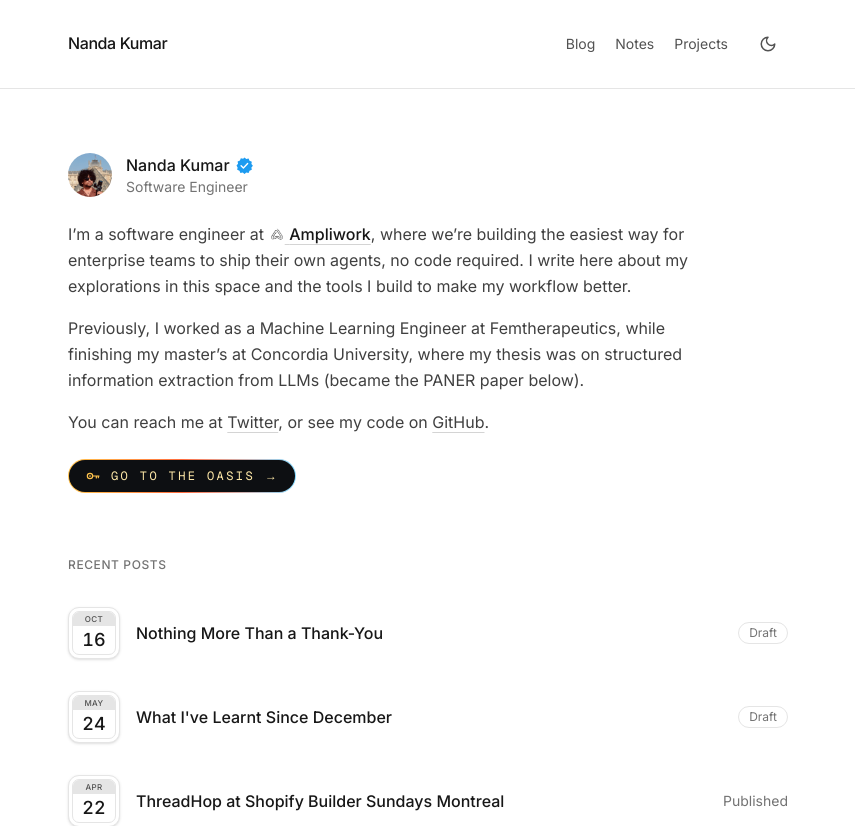
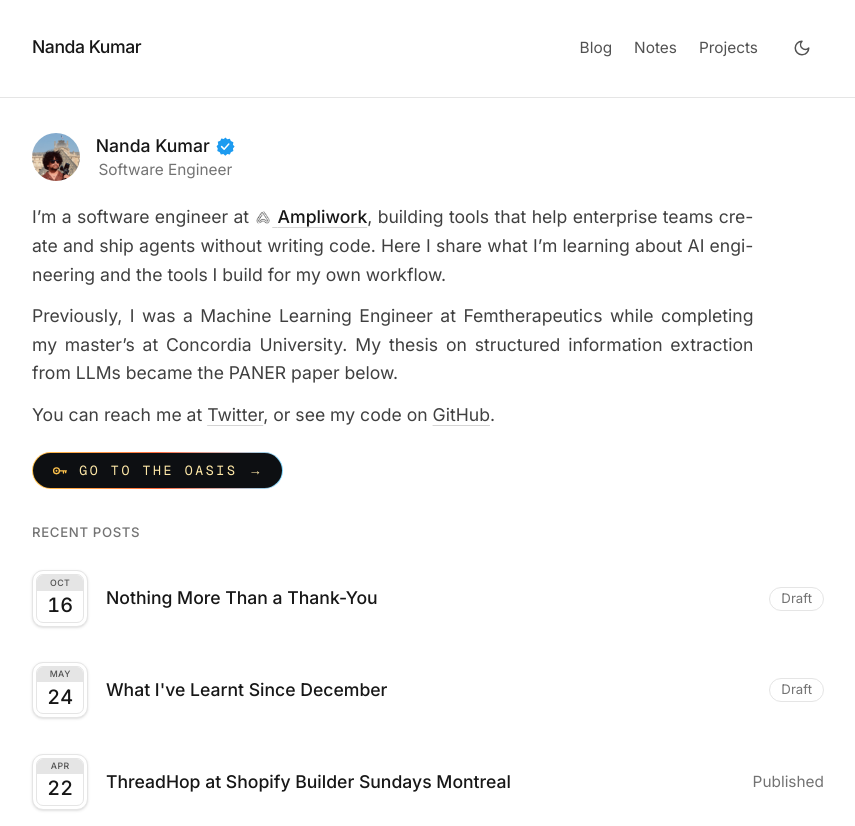
Before and after one commit to parzival1l/parzival1l.github.io, a Next.js app: page / in a window 1280 px wide. Shown: the top 826 px of the page, without its empty margins (212-1067 px from the left). Built offline with nearby package versions, Linux system fonts and the light colour scheme.

Commit message:
Increase default type size and tighten homepage layout

```diff
--- a/app/globals.css
+++ b/app/globals.css
@@ -46,6 +46,7 @@
 }
 
 html {
+  font-size: 110%;
   font-family: var(--font-sans);
   color: var(--fg);
   background: var(--bg);
@@ -69,8 +70,7 @@ html {
   }
 }
 
-/* Tighten the prose plugin's defaults: link color uses our accent, slightly
-   smaller body type, comfortable line-height for long-form reading. */
+/* Keep article text on the site's base size with comfortable leading. */
 .prose {
   --tw-prose-links: var(--color-accent);
   --tw-prose-bullets: #9ca3af;
@@ -82,11 +82,11 @@ html {
    by weight more than size, like the reading surfaces this site borrows
    from. */
 .prose :where(h2) {
-  font-size: 1.25em; /* 20px at 16px body */
+  font-size: 1.25em;
 }
 
 .prose :where(h3) {
-  font-size: 1.0625em; /* 17px */
+  font-size: 1.0625em;
 }
 
 .prose a {
--- a/app/page.tsx
+++ b/app/page.tsx
@@ -15,7 +15,7 @@ function VerifiedBadge() {
   return (
     <svg
       viewBox="0 0 20 20"
-      className="h-[17px] w-[17px]"
+      className="h-[1.0625em] w-[1.0625em]"
       aria-label="Verified"
       role="img"
     >
@@ -44,7 +44,7 @@ function AmpliMark() {
       alt=""
       width={16}
       height={17}
-      className="inline-block h-[17px] w-auto align-[-0.2em] grayscale"
+      className="inline-block h-[1.0625em] w-auto align-[-0.2em] grayscale"
       aria-hidden="true"
     />
   )
@@ -72,7 +72,7 @@ function OasisLink() {
   return (
     <a
       href="https://oasis.parzival.computer"
-      className="group mt-6 inline-flex rounded-full bg-gradient-to-r from-[#ffc34d] via-[#ff6b3d] to-[#7fd8ff] p-px shadow-[0_0_0_0_rgba(255,195,77,0)] transition-shadow duration-300 hover:shadow-[0_0_24px_2px_rgba(255,140,80,0.35)] focus-visible:outline-2 focus-visible:outline-offset-2 focus-visible:outline-accent"
+      className="group mt-5 inline-flex rounded-full bg-gradient-to-r from-[#ffc34d] via-[#ff6b3d] to-[#7fd8ff] p-px shadow-[0_0_0_0_rgba(255,195,77,0)] transition-shadow duration-300 hover:shadow-[0_0_24px_2px_rgba(255,140,80,0.35)] focus-visible:outline-2 focus-visible:outline-offset-2 focus-visible:outline-accent"
     >
       <span className="inline-flex items-center gap-2.5 rounded-full bg-[#0d0f12] px-4 py-2 font-mono text-xs uppercase tracking-[0.2em] text-[#ffe9a8]">
         <span className="text-[#ffc34d]">
@@ -131,20 +131,20 @@ export default function HomePage() {
   const posts = getAllPosts().slice(0, 5)
 
   return (
-    <div className="mx-auto max-w-3xl px-6 py-16">
-      <section className="mb-16 max-w-prose">
-        <div className="mb-6 flex items-center gap-3.5">
+    <div className="mx-auto max-w-3xl px-6 pt-8 pb-12">
+      <section className="mb-8 max-w-prose">
+        <div className="mb-5 flex items-center gap-3.5">
           <Avatar />
           <div>
-            <p className="flex items-center gap-1.5 text-base font-medium text-neutral-900">
+            <p className="flex items-center justify-center gap-1.5 text-base font-medium text-neutral-900">
               Nanda Kumar
               <VerifiedBadge />
             </p>
-            <p className="text-sm text-neutral-500">Software Engineer</p>
+            <p className="text-center text-sm text-neutral-500">Software Engineer</p>
           </div>
         </div>
 
-        <p className="text-base leading-relaxed text-neutral-700">
+        <p className="text-base leading-relaxed text-neutral-700 sm:text-justify sm:hyphens-auto">
           I&rsquo;m a software engineer at{' '}
           <a
             href="https://www.ampliwork.com"
@@ -155,18 +155,17 @@ export default function HomePage() {
             <AmpliMark />{' '}
             <span className="font-medium text-neutral-900">Ampliwork</span>
           </a>,
-          where we&rsquo;re building the easiest way for enterprise teams to
-          ship their own agents, no code required. I write here about my
-          explorations in this space and the tools I build to make my
-          workflow better.
+          building tools that help enterprise teams create and ship agents
+          without writing code. Here I share what I&rsquo;m learning about AI
+          engineering and the tools I build for my own workflow.
         </p>
-        <p className="mt-4 text-base leading-relaxed text-neutral-700">
-          Previously, I worked as a Machine Learning Engineer at
-          Femtherapeutics, while finishing my master&rsquo;s at Concordia
-          University, where my thesis was on structured information
-          extraction from LLMs (became the PANER paper below).
+        <p className="mt-3 text-base leading-relaxed text-neutral-700 sm:text-justify sm:hyphens-auto">
+          Previously, I was a Machine Learning Engineer at Femtherapeutics
+          while completing my master&rsquo;s at Concordia University. My
+          thesis on structured information extraction from LLMs became the
+          PANER paper below.
         </p>
-        <p className="mt-4 text-base leading-relaxed text-neutral-700">
+        <p className="mt-3 text-base leading-relaxed text-neutral-700">
           You can reach me at{' '}
           <a
             href="https://x.com/parzival1l"
@@ -190,8 +189,8 @@ export default function HomePage() {
         <OasisLink />
       </section>
 
-      <section className="mb-16">
-        <h2 className="mb-6 text-xs font-medium uppercase tracking-wider text-neutral-500">
+      <section className="mb-12">
+        <h2 className="mb-4 text-xs font-medium uppercase tracking-wider text-neutral-500">
           Recent posts
         </h2>
         <ul className="space-y-3">
--- a/app/reading/[slug]/page.tsx
+++ b/app/reading/[slug]/page.tsx
@@ -14,7 +14,7 @@ import {
 } from '@/lib/reading'
 import { formatDate } from '@/lib/format'
 
-const META = 'text-[13px] text-neutral-500'
+const META = 'text-[0.8125rem] text-neutral-500'
 
 // Only the notes listed below exist; any other slug is a 404 in the export.
 export const dynamicParams = false
@@ -63,14 +63,14 @@ function SourceCard({ note }: { note: ReadingNote }) {
         />
       ) : null}
       {note.summary ? (
-        <p className="max-w-[600px] text-[15px] leading-6 text-neutral-600">{note.summary}</p>
+        <p className="max-w-[600px] text-[0.9375rem] leading-6 text-neutral-600">{note.summary}</p>
       ) : null}
       <div className="mt-1.5 flex flex-col items-stretch gap-3 sm:flex-row sm:items-center sm:gap-5">
         <a
           href={note.url}
           target="_blank"
           rel="noreferrer"
-          className="rounded-md bg-neutral-900 px-3.5 py-3 text-center text-[15px] font-medium text-[var(--bg)] hover:bg-neutral-700 sm:py-2 sm:text-sm"
+          className="rounded-md bg-neutral-900 px-3.5 py-3 text-center text-[0.9375rem] font-medium text-[var(--bg)] hover:bg-neutral-700 sm:py-2 sm:text-sm"
         >
           {video ? 'Watch' : 'Read'} on {domain}
         </a>
@@ -97,7 +97,7 @@ function Neighbour({ note, dir }: { note: ReadingNote; dir: 'older' | 'newer' })
       className={`group flex flex-col gap-1 ${older ? 'items-start' : 'items-end text-right'}`}
     >
       <span className={META}>{older ? 'Older' : 'Newer'}</span>
-      <span className="text-[15px] text-neutral-900 group-hover:text-accent">{noteTitle(note)}</span>
+      <span className="text-[0.9375rem] text-neutral-900 group-hover:text-accent">{noteTitle(note)}</span>
     </Link>
   )
 }
--- a/components/date-badge.tsx
+++ b/components/date-badge.tsx
@@ -38,7 +38,7 @@ export function DateBadge({ mon, day }: { mon: string; day: string }) {
   return (
     <span className={BADGE_SHELL}>
       <span className={BADGE_INNER}>
-        <span className="flex h-3.5 w-full shrink-0 items-center justify-center bg-neutral-200 text-[8px] font-medium uppercase leading-none tracking-wider text-neutral-600">
+        <span className="flex h-3.5 w-full shrink-0 items-center justify-center bg-neutral-200 text-[0.5rem] font-medium uppercase leading-none tracking-wider text-neutral-600">
           {mon}
         </span>
         <span className="flex flex-1 items-center justify-center text-lg font-medium leading-none tabular-nums text-neutral-900">
--- a/components/filter-bar.tsx
+++ b/components/filter-bar.tsx
@@ -85,7 +85,7 @@ export function FilterBar<K extends string>({
               <span className={isActive ? 'underline decoration-accent underline-offset-[6px]' : undefined}>
                 {tab.label}
               </span>
-              <span className="text-[13px] font-normal tabular-nums text-neutral-500">{tab.count}</span>
+              <span className="text-[0.8125rem] font-normal tabular-nums text-neutral-500">{tab.count}</span>
             </button>
           )
         })}
--- a/components/footer-keys.tsx
+++ b/components/footer-keys.tsx
@@ -22,7 +22,7 @@ const CAP_SHADOW_HOVER =
 const TRIGGER =
   'group/key inline-flex items-center gap-1.5 text-xs text-neutral-500 transition-colors hover:text-neutral-900'
 
-const CAP = `inline-flex h-5 min-w-5 items-center justify-center rounded-[5px] border border-neutral-200 px-1 font-mono text-[11px] leading-none text-neutral-500 transition-all duration-100 ease-out ${CAP_SHADOW} ${CAP_SHADOW_HOVER} group-hover/key:translate-y-px group-hover/key:border-neutral-500 group-hover/key:text-neutral-900 group-active/key:translate-y-[2px] group-active/key:[box-shadow:none]`
+const CAP = `inline-flex h-5 min-w-5 items-center justify-center rounded-[5px] border border-neutral-200 px-1 font-mono text-[0.6875rem] leading-none text-neutral-500 transition-all duration-100 ease-out ${CAP_SHADOW} ${CAP_SHADOW_HOVER} group-hover/key:translate-y-px group-hover/key:border-neutral-500 group-hover/key:text-neutral-900 group-active/key:translate-y-[2px] group-active/key:[box-shadow:none]`
 
 export function FooterKeys() {
   const home = (usePathname() ?? '/') === '/'
--- a/components/local-clock.tsx
+++ b/components/local-clock.tsx
@@ -42,7 +42,7 @@ export function LocalClock() {
           {[0, 1, 2].map((i) => (
             <span
               key={i}
-              className="cat-z absolute text-[11px] font-semibold leading-none text-neutral-900"
+              className="cat-z absolute text-[0.6875rem] font-semibold leading-none text-neutral-900"
               style={{ '--rang': i } as React.CSSProperties}
             >
               z
--- a/components/post-toc.tsx
+++ b/components/post-toc.tsx
@@ -72,7 +72,7 @@ export function PostToc({ headings }: { headings: PostHeading[] }) {
               </span>
               {/* Title: fades in on rail hover/focus */}
               <span
-                className={`absolute inset-x-4 top-1/2 -translate-y-1/2 truncate text-[13px] opacity-0 transition-[opacity,color] duration-200 ease-out group-hover/toc:opacity-100 group-focus-within/toc:opacity-100 ${
+                className={`absolute inset-x-4 top-1/2 -translate-y-1/2 truncate text-[0.8125rem] opacity-0 transition-[opacity,color] duration-200 ease-out group-hover/toc:opacity-100 group-focus-within/toc:opacity-100 ${
                   active ? 'text-neutral-900' : 'text-neutral-600 group-hover/item:text-neutral-900'
                 }`}
               >
--- a/components/project-card.tsx
+++ b/components/project-card.tsx
@@ -80,11 +80,11 @@ export function ProjectCard({ project }: { project: ProjectData }) {
       <div className="flex flex-col gap-1 sm:w-44 sm:flex-none">
         <a
           href={project.url ?? `https://github.com/${project.repo}`}
-          className="text-[17px] font-medium leading-snug text-neutral-900 underline-offset-4 hover:underline"
+          className="text-[1.0625rem] font-medium leading-snug text-neutral-900 underline-offset-4 hover:underline"
         >
           {project.name}
         </a>
-        <span className="flex flex-col gap-0.5 text-[13px]">
+        <span className="flex flex-col gap-0.5 text-[0.8125rem]">
           <a
             href={project.source ?? `https://github.com/${project.repo}`}
             className="text-neutral-500 underline-offset-4 hover:text-neutral-900 hover:underline"
@@ -102,7 +102,7 @@ export function ProjectCard({ project }: { project: ProjectData }) {
         </span>
       </div>
       <div className="flex min-w-0 flex-1 flex-col gap-3">
-        <p className="text-[15px] leading-relaxed text-neutral-700">{project.description}</p>
+        <p className="text-[0.9375rem] leading-relaxed text-neutral-700">{project.description}</p>
         <div className="flex flex-wrap gap-1.5">
           {project.tags.map((tag) => (
             <span
```
Also changed, not shown: components/reading-feed.tsx (+8 -8 lines), 1 other file (tests, documents, lock files or other folders).
